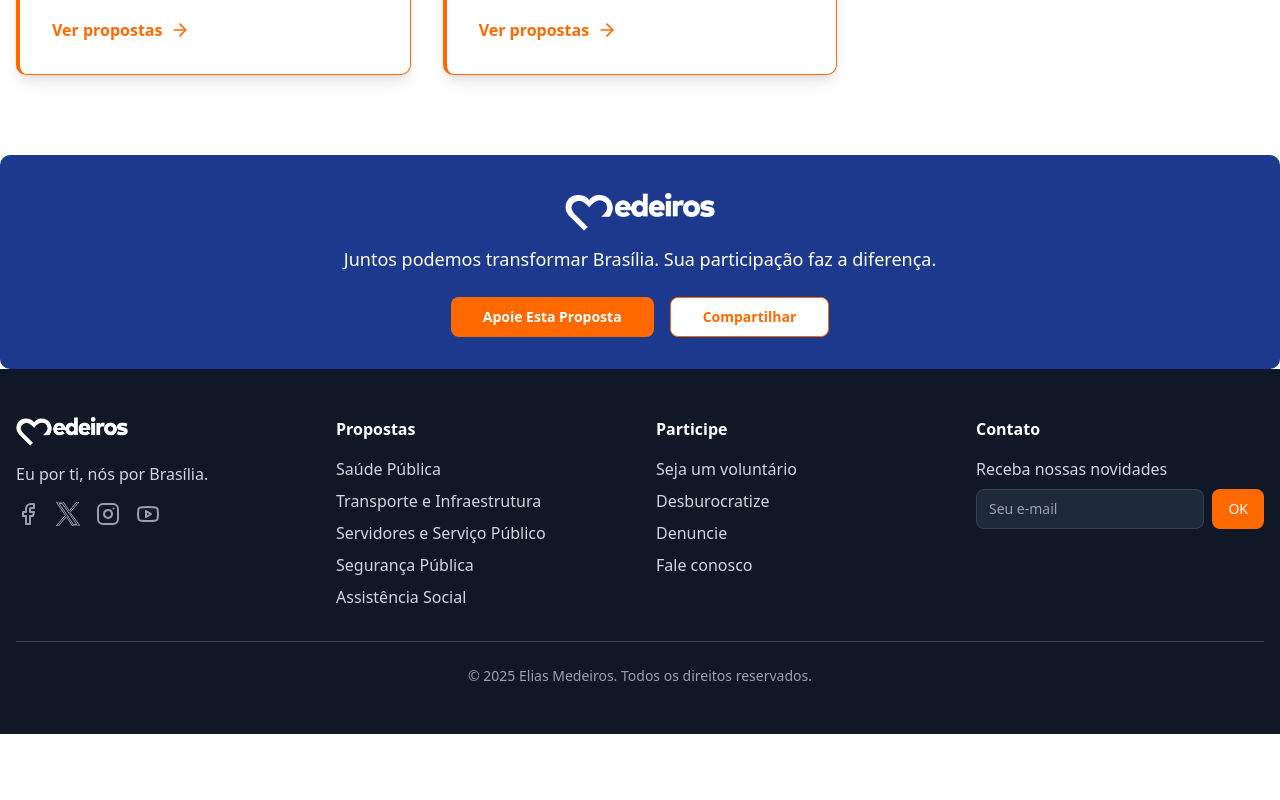
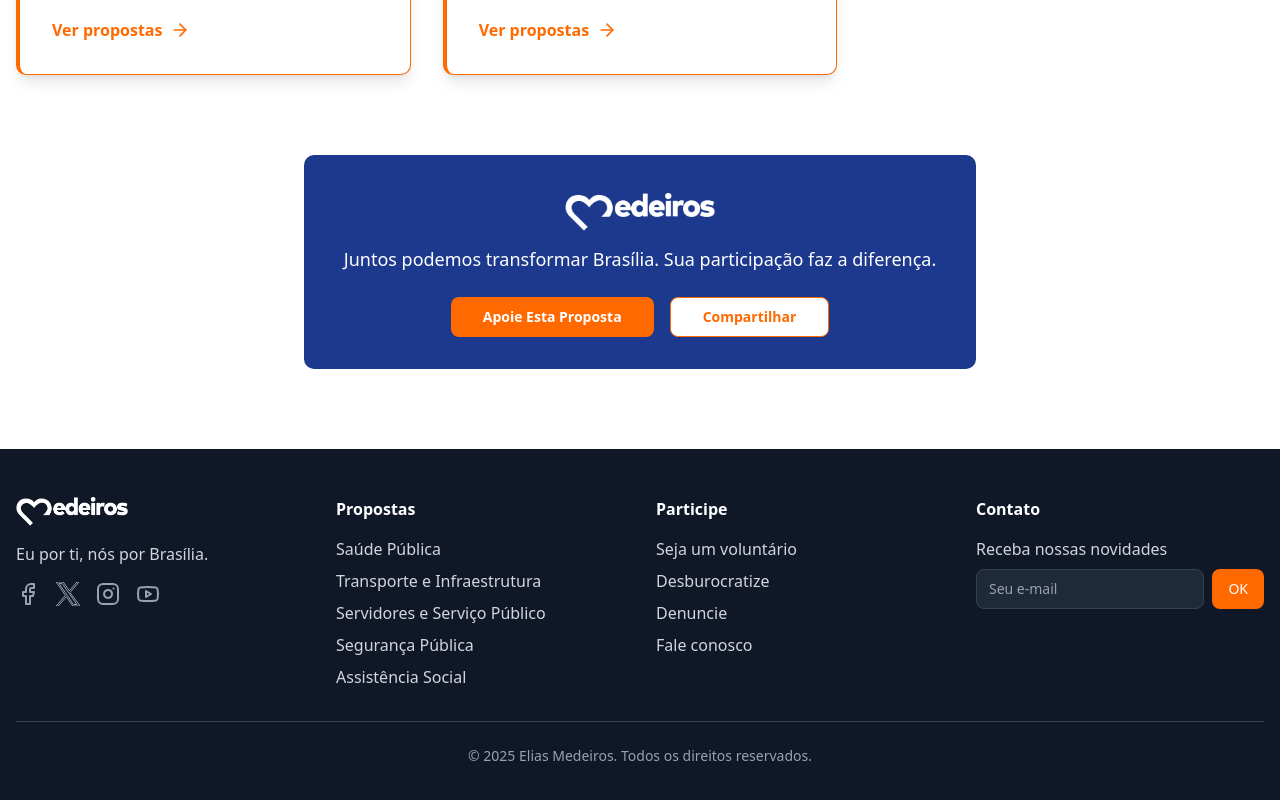
Before and after one commit to luancamposck/elias, a Next.js app: page / in a window 1280 px wide. Shown: the part 2494-3294 px from the top of the page. Before the commit the page ends 3228 px from the top, so only its background shows below. Built offline with nearby package versions, Linux system fonts and the light colour scheme.

Commit message:
refactor(cta-footer): add className prop for customizable styling

```diff
--- a/src/components/proposal-page/cta-footer.tsx
+++ b/src/components/proposal-page/cta-footer.tsx
@@ -1,13 +1,16 @@
 import Image from "next/image"
+
 import { Button } from "@/components/ui/button"
+import { cn } from "@/lib/utils"
 
 interface CTAFooterProps {
   message: string
+  className?: string
 }
 
-export default function CTAFooter({ message }: CTAFooterProps) {
+export default function CTAFooter({ message, className }: CTAFooterProps) {
   return (
-    <div className="bg-blue-900 text-white p-8 rounded-lg">
+    <div className={cn("bg-blue-900 text-white p-8 rounded-lg", className)}>
       <div className="mx-auto w-[150px] h-[50px] relative">
         <Image
           src="/white-logo.png"
```
